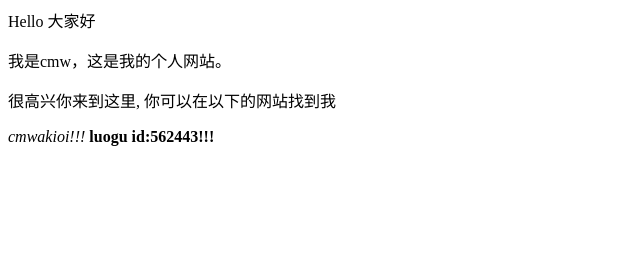
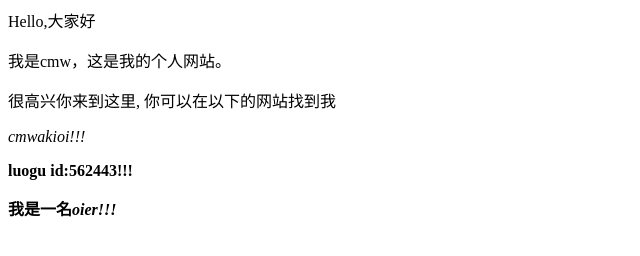
Before and after one commit to chenmingwangOI/chenmingwangOI.github.io, a plain HTML site: page index.html in a window 1280 px wide. Shown: the whole page, without its empty margins (0-640 px from the left). Drawn offline with Linux system fonts and the light colour scheme.

Commit message:
Update index.html

```diff
--- a/index.html
+++ b/index.html
@@ -1,6 +1,8 @@
-<p>Hello 大家好</p>
+<p>Hello,大家好</p>
 <p>我是cmw，这是我的个人网站。 </p>
 <p>很高兴你来到这里, 你可以在以下的网站找到我</p>
-<em>cmwakioi!!!</em>
+<p><em>cmwakioi!!!</em></p>
 
-<strong>luogu id:562443!!!</strong>
+<p><strong>luogu id:562443!!!</strong></p>
+
+<p><strong>我是一名<em>oier!!!</em></strong></p>
```
